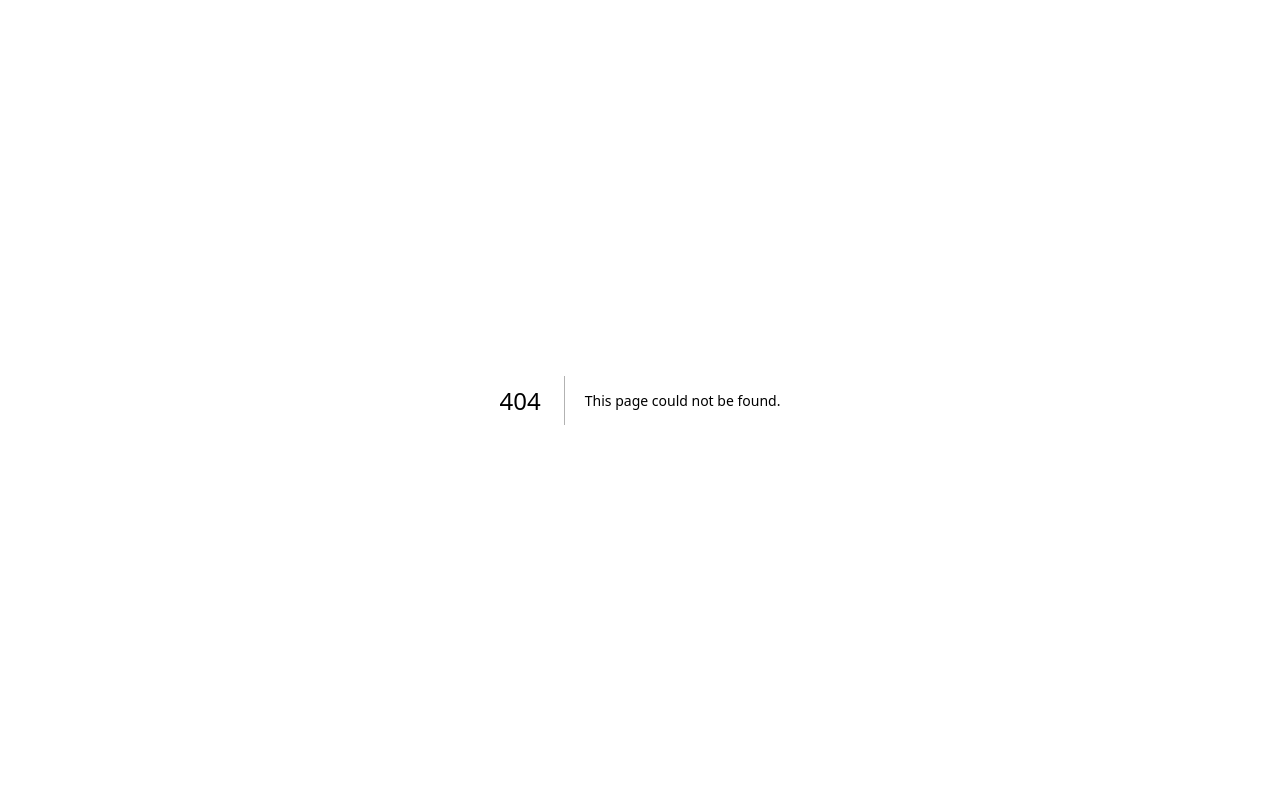
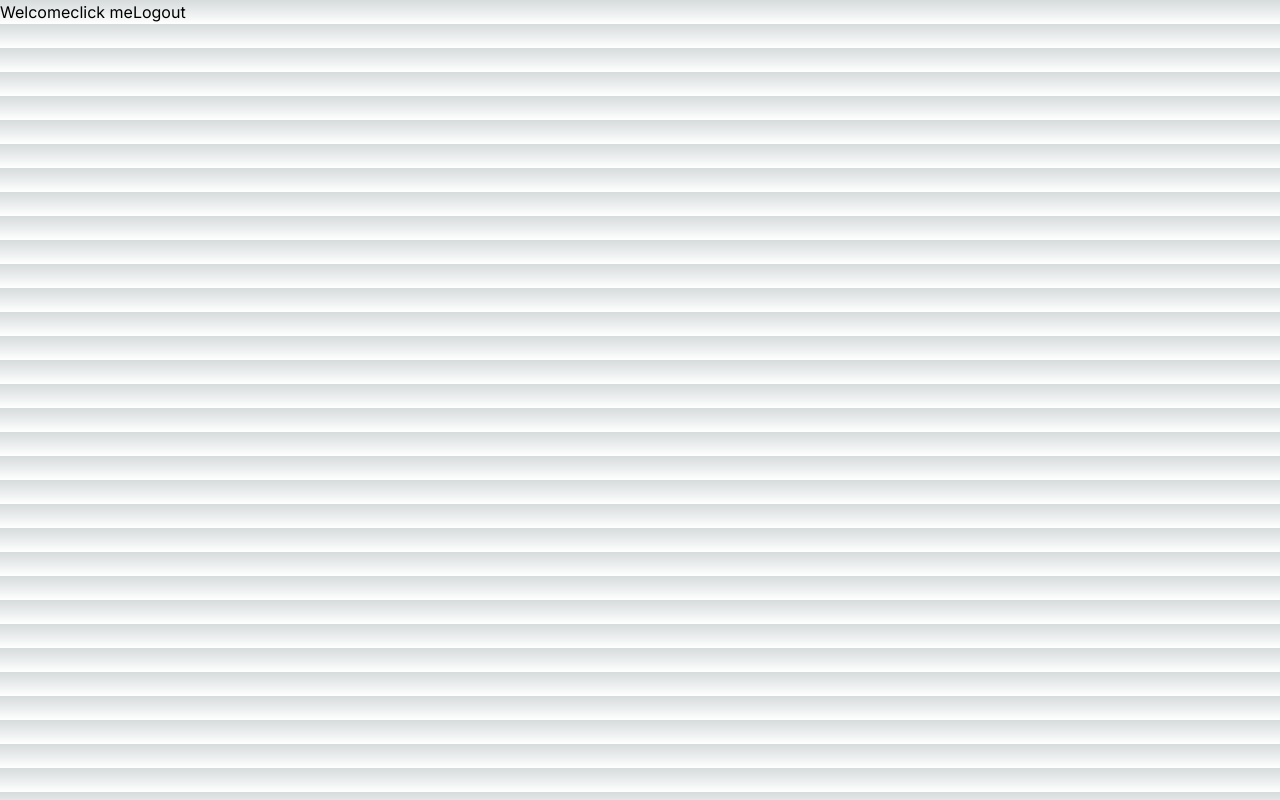
Before and after one commit to amanksh05/Wordhy, a Next.js app: page /home in a window 1280 px wide. Before the commit this address had no page. Built offline with nearby package versions, Linux system fonts and the light colour scheme.

Commit message:
home page initiated

```diff
--- /dev/null
+++ b/src/app/home/page.tsx
@@ -0,0 +1,26 @@
+'use client'
+import React from 'react'
+import { profile,token,logout } from '@/Appwrite/Auth'
+import Link from 'next/link';
+
+function page() {
+    const details = async () => {
+        await profile();
+    }
+    const session= async ()=>{
+        await token();
+    }
+    const handleLogout = async ()=>{
+        await logout();
+    }
+    return (
+        <div onClick={details}>Welcome
+            <button onClick={session}> click me</button>
+            <button onClick={
+                handleLogout
+                }> Logout </button>
+        </div>
+    )
+}
+
+export default page
```
